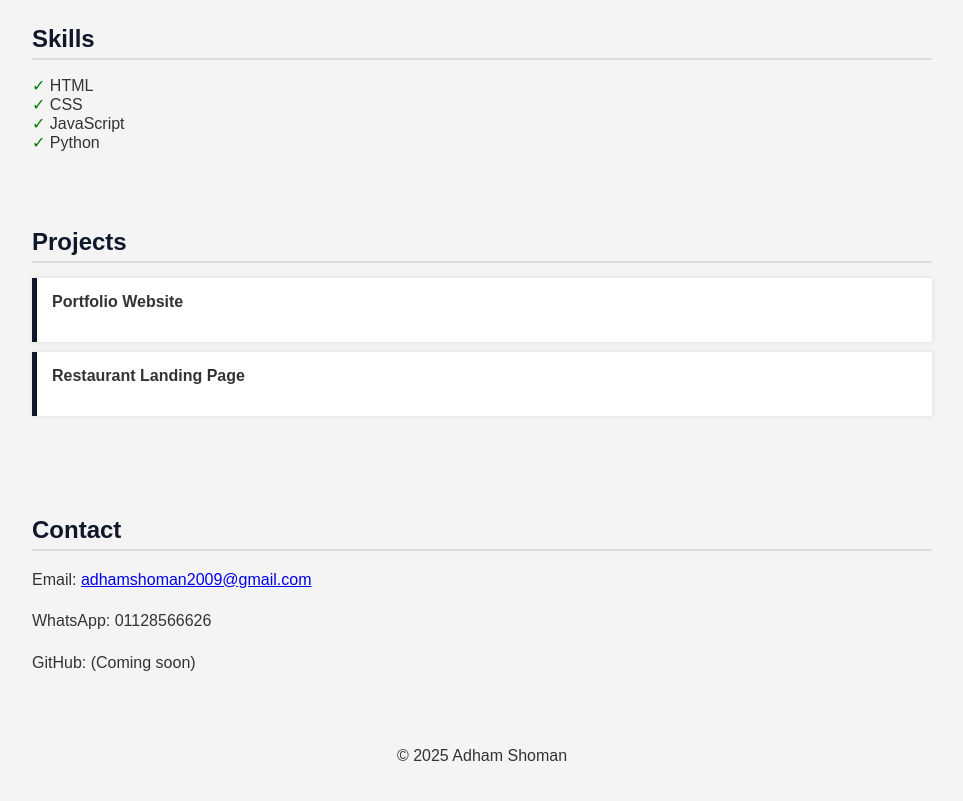
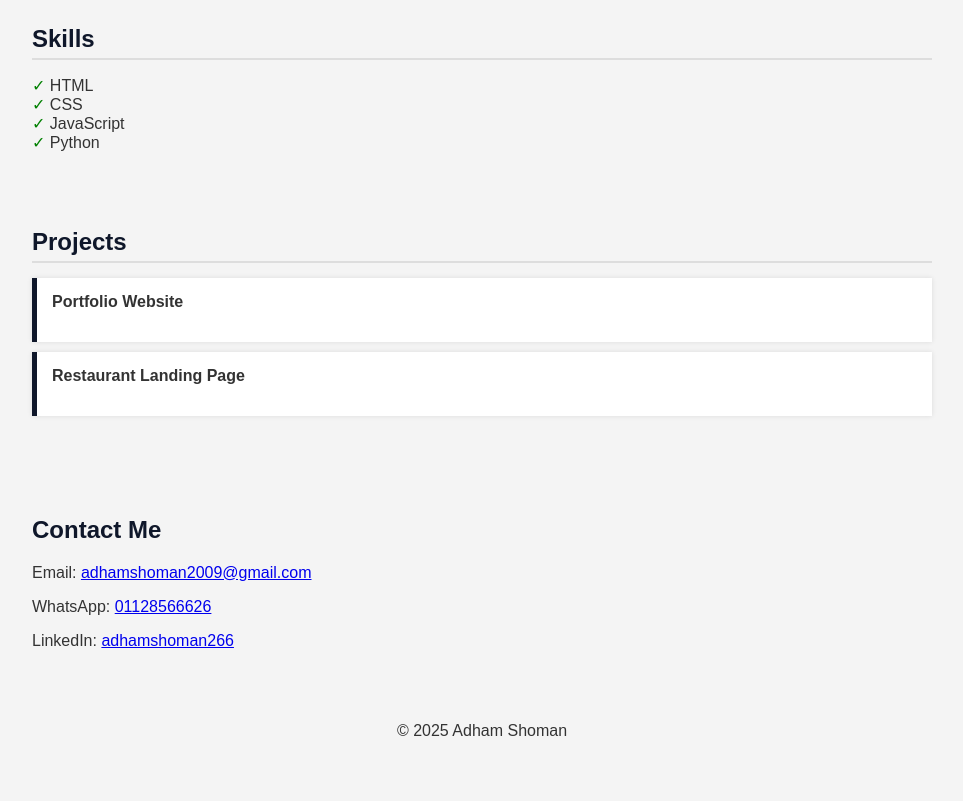
Before and after one commit to Adham266/Portoflio, a plain HTML site: page index.html in a window 1280 px wide. Shown: the part 314-1115 px from the top of the page, without its empty margins (158-1121 px from the left). After the commit the page ends 1090 px from the top, so only its background shows below. Drawn offline with Linux system fonts and the light colour scheme.

Commit message:
Update index.html

```diff
--- a/index.html
+++ b/index.html
@@ -97,12 +97,12 @@
     </div>
   </section>
 
-  <section class="contact">
-    <h2 class="section-title" data-en="Contact" data-ar="تواصل معي">Contact</h2>
-    <p>Email: <a href="mailto:adhamshoman2009@gmail.com">adhamshoman2009@gmail.com</a></p>
-    <p>WhatsApp: 01128566626</p>
-    <p>GitHub: (Coming soon)</p>
-  </section>
+  <section id="contact">
+  <h2>Contact Me</h2>
+  <p>Email: <a href="mailto:adhamshoman2009@gmail.com">adhamshoman2009@gmail.com</a></p>
+  <p>WhatsApp: <a href="https://wa.me/201128566626" target="_blank">01128566626</a></p>
+  <p>LinkedIn: <a href="https://www.linkedin.com/in/adhamshoman266" target="_blank">adhamshoman266</a></p>
+</section>
 
   <footer>
     <p style="text-align: center;">&copy; 2025 Adham Shoman</p>
```
